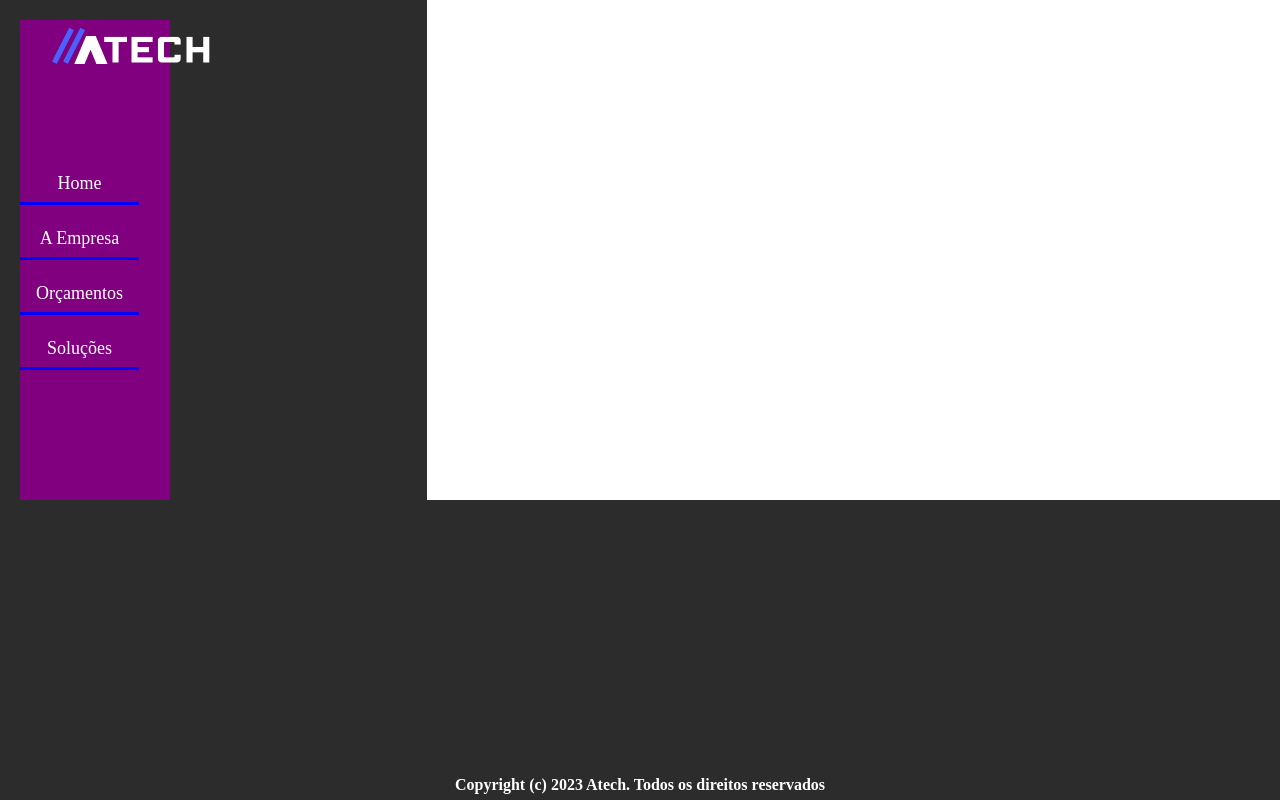
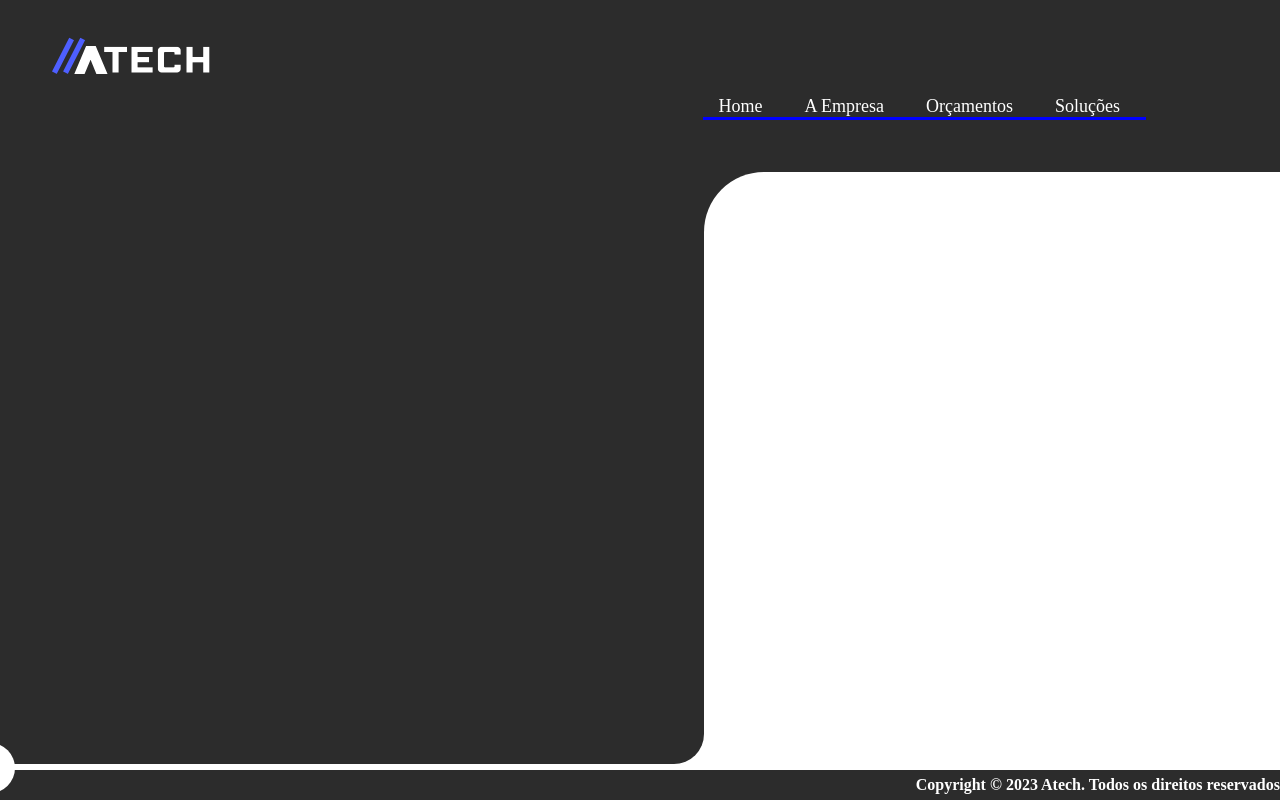
Before and after one commit to RenanYMartins/SoftwareHouse, a plain HTML site: page index.html in a window 1280 px wide. Drawn offline with Linux system fonts and the light colour scheme.

Commit message:
First Commit

```diff
--- a/estilos/layout.css
+++ b/estilos/layout.css
@@ -6,20 +6,28 @@
 header {
     display: flex;
     width: 100%;
-    position: fixed;
-    height: 100px;
     align-items: center;
-}
-
-.container {
-    flex: 1;
-    display: flex;
-    margin-top: 20px;
+    background-color: #2C2C2C;
+    height: 120px;
 }
 
 body {
-    background-color: #2C2C2C;
+    display: flex;
+    flex-direction: column;
+    align-items: center;
+    /* width: 100vw; */
+    height: 100vh;
 }
+
+main{
+    display: flex;
+    flex-direction: row;
+    width: 100%;
+    height: calc(100%-150px);
+    flex: 1;
+
+}
+
 
 #logo {
     display: flex;
@@ -27,73 +35,113 @@ body {
     height: 250px;
 }
 
-.menu {
-    display:flex;
-    align-items: center;
-    margin-left: 20px;
-    width: 150px;
-    background-color: purple;
+nav {
+    display: flex;
+    flex-direction: row;
+    justify-content: flex-end;
+    align-items: flex-end;
+    background-color: #2C2C2C;
+    width: 70%;
+    height: 100%;
 }
 
-.menu li {
-    border-bottom: 3px solid blue;
-    position: relative;
-    list-style-type: none;
-    text-align: center;
+ul {
+    display: flex;
+    flex-direction: row;
+    align-items: center;
 }
 
-.menu li a {
-    display: block;
+nav li {
+    border-bottom: 3px solid blue;
+    list-style-type: none;
+    /* text-align: center; */
+}
+
+nav li a {
+    /* display: block; */
     padding: 8px 16px;
     text-decoration: none;
     color: white;
     font-size: 18px;
     margin-top: 15px;
+    margin-right: 10px;
     align-items: center;
 }
 
 .dropdown-content {
     display: none;
-    position: absolute;
-    /* top: 100%;
-    left: 50px; */
+    /* display: none;
     width: max-content;
+    margin-top: -15px;    */
 }
 
 .dropdown-content li {
-    display: inline-block;
-    margin-right: 10px;
+    /* margin-right: 10px;
     border-width: thin;
-    border-bottom: 3px solid blue;
-    margin-left: 10px;
+    border-bottom: 3px solid #2C2C2C;
+    margin-left: 10px; */
 }
 
 .dropdown:hover .dropdown-content {
-    display: inline-block;
+    display: flex;
+    flex-direction: column;
+    bottom: 100%;
+    /* display: inline-block;
     position: absolute;
     top: 0;
     left: 100%;
-    transform: translateX(0px);
+    transform: translateX(0px);  */
 }
 
-.menu_direito{
-    flex: 2;
+.area_esquerda{
     display: flex;
-    align-items: center;
-    height: 500px;
+    height: 99%;
+    width: 55%;
+    flex-direction: column;
+    border-bottom-right-radius: 30px;
+    background-color: #2C2C2C;
+}
+
+.area_direita{
+    display: flex;
+    justify-content: flex-end;
+    flex-direction: column;
+    align-items: flex-end;
+    height: 80%;
+    width: 45%;
+    background-color:#2C2C2C;
+}
+
+.card_branco{
+    display: flex;
+    justify-content: flex-end;
+    border-top-left-radius: 60px;
+    height: 90%;
+    width: 100%;
     background-color: white;
-    margin-left: auto;
-    margin-right: 0px;
 }
 
 footer {
-    position: absolute;
-    bottom: 0;
     display: flex;
+    align-items: center;
+    justify-content: space-between;
     height: 30px;
     width: 100%;
     color: white;
     font-weight: bold;
-    align-items: center;
-    justify-content: center;
+    background-color: #2C2C2C;
 }
+
+.circuloBranco {
+    width: 50px;
+    height: 50px;
+    border-radius: 100%;
+    margin-left: -35px;
+    margin-top: -35px;
+    background-color: white;
+}
+
+.area_inferior {
+    display: flex;
+    flex-direction: column;
+}
--- a/index.html
+++ b/index.html
@@ -1,17 +1,17 @@
 <!DOCTYPE html>
 <html lang="pt-Br">
+
 <head>
     <meta charset="UTF-8">
     <meta name="viewport" content="width=device-width, initial-scale=1.0">
     <link rel="stylesheet" href="./estilos/layout.css">
     <title>Atech</title>
 </head>
-<body style="display: flex;">
+
+<body>
     <header>
         <img id="logo" src="./imagens/logoSemFundo.png" alt="Logo Site">
-    </header>
-    <aside class="container">
-        <nav class="menu">
+        <nav>
             <ul>
                 <li><a href="#">Home</a></li>
                 <li><a href="#">A Empresa</a></li>
@@ -26,12 +26,24 @@
                 </li>
             </ul>
         </nav>
-    </aside>
-    <section class="menu_direito">
+    </header>
+    <main>
+        <section class="area_esquerda">
 
-    </section>
+        </section>
+        <section class="area_direita">
+            <section class="card_branco">
+
+            </section>
+
+        </section>
+    </main>
     <footer>
-        <p>Copyright (c) 2023 Atech. Todos os direitos reservados</p>
+        <section class="circuloBranco">
+        </section>
+        <p>Copyright &copy; 2023 Atech. Todos os direitos reservados</p>
+
     </footer>
 </body>
+
 </html>
```
